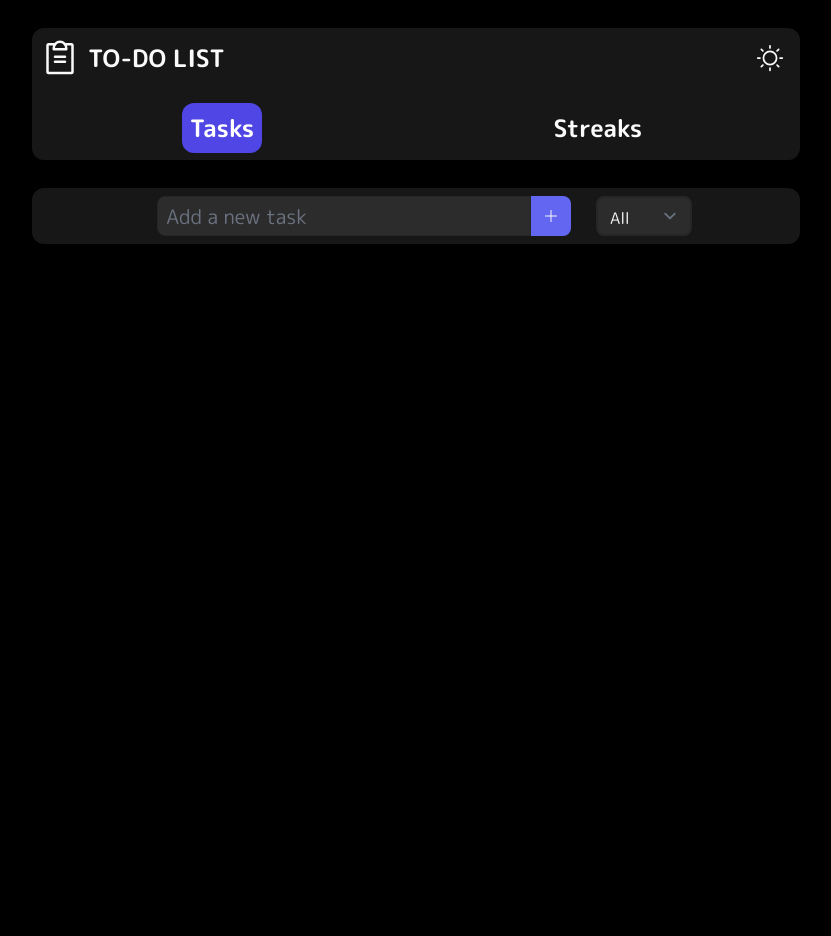
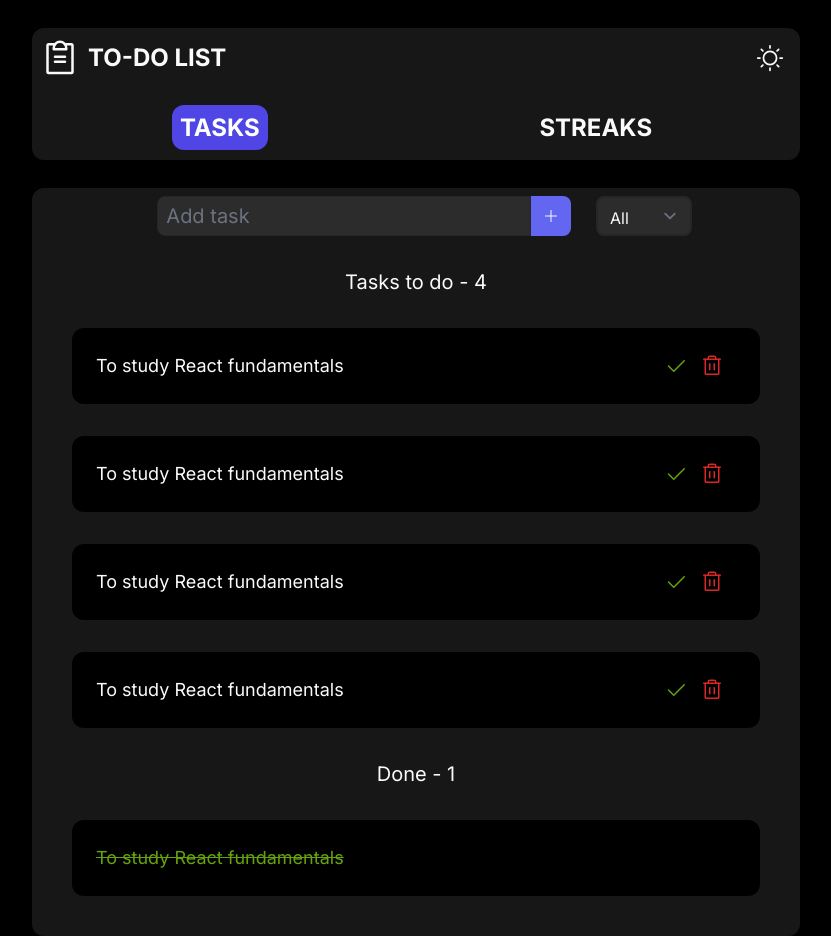
Before and after one commit to GLtegani/todo-list-app, a React (Vite) app: page / in a window 1280 px wide. Shown: the whole page, without its empty margins (224-1055 px from the left). Before the commit the page ends 800 px from the top, so only its background shows below. Built offline with nearby package versions, Linux system fonts and the light colour scheme.

Commit message:
chore: Update select element cursor style

```diff
--- a/index.html
+++ b/index.html
@@ -2,13 +2,10 @@
 <html lang="en">
   <head>
     <meta charset="UTF-8" />
-    <link rel="preconnect" href="https://fonts.googleapis.com">
-    <link rel="preconnect" href="https://fonts.gstatic.com" crossorigin>
     <link rel="icon" type="image/svg+xml" href="/vite.svg" />
     <meta name="viewport" content="width=device-width, initial-scale=1.0" />
     <title>To-do App</title>
     <link rel="stylesheet" href="./src/global.css">
-    <link href="https://fonts.googleapis.com/css2?family=M+PLUS+Rounded+1c:wght@400;700&display=swap" rel="stylesheet">
   </head>
   <body class="dark">
     <div id="root"></div>
--- a/src/components/Header/index.tsx
+++ b/src/components/Header/index.tsx
@@ -42,7 +42,7 @@ export const Header = () => {
                         title='Tasks'
                         className={`text-xl sm:text-2xl ${location.pathname === '/' ? 'bg-cta-active text-white' : 'hover:bg-cta-active hover:text-white '} p-1 sm:p-2 rounded-xl duration-150`}
                      >
-                        Tasks
+                        TASKS
                      </Link>
                   </li>
                   <li>
@@ -51,7 +51,7 @@ export const Header = () => {
                      title='Streaks'
                      className={`text-xl sm:text-2xl ${location.pathname === '/streaks' ? 'bg-cta-active text-white' : 'hover:bg-cta-active hover:text-white'} rounded-xl p-1 sm:p-2 duration-150`}
                   >
-                        Streaks
+                        STREAKS
                      </Link>
                   </li>
                </ul>
--- a/src/global.css
+++ b/src/global.css
@@ -1,7 +1,13 @@
-@import url('https://fonts.googleapis.com/css2?family=Roboto:wght@400;700&display=swap');
+@import url('https://fonts.googleapis.com/css2?family=Inter:wght@100..900&display=swap');
 @tailwind base;
 @tailwind components;
 @tailwind utilities;
+
+@layer base {
+   html {
+     font-family: "Inter", system-ui, sans-serif;
+   }
+ }
 
 .light {
    --background: 245, 245, 245;
--- /dev/null
+++ b/src/pages/Streaks/Day.tsx
@@ -0,0 +1,12 @@
+export const Day = () => {
+   return (
+      <div className="bg-background p-4 sm:p-6 m-4 text-xs sm:text-lg sm:m-8
+         flex items-center gap-4 justify-between rounded-xl"
+      >
+         <p>
+            Completed all tasks!
+         </p>
+         <span>Today</span>
+      </div>
+   )
+}
--- a/src/pages/Streaks/index.tsx
+++ b/src/pages/Streaks/index.tsx
@@ -1,7 +1,21 @@
+import { Select } from "../components/Select"
+import { Day } from "./Day"
+
 export const Streaks = () => {
    return (
       <div className="container-styles">
-         Streaks
+         <header className="flex items-center justify-center gap-5 ml-5">
+            <h2 className='text-base sm:text-xl'>
+               DAYS
+            </h2>
+         <Select
+            locale="streak"
+         />
+         </header>
+
+         <main>
+            <Day />
+         </main>
       </div>
    )
 }
--- /dev/null
+++ b/src/pages/Tasks/Task.tsx
@@ -0,0 +1,30 @@
+import { Trash, Check } from 'phosphor-react'
+
+interface TaskProps {
+   completed: boolean
+}
+
+export const Task = ({completed}:TaskProps) => {
+   return (
+      <div className="bg-background p-4 sm:p-6 m-4 text-xs sm:text-lg sm:m-8
+         flex items-center gap-4 justify-between rounded-xl"
+      >
+         <p className={`${completed ? 'line-through text-lime-600' : ''}`}>
+            To study React fundamentals
+         </p>
+
+         {completed ? (
+            ''
+         ) : (
+            <section className='flex gap-3 mr-3'>
+               <button type='button'>
+                  <Check className='size-4 sm:size-6 text-lime-600 hover:text-lime-700' />
+               </button>
+               <button type='button'>
+                  <Trash className='size-4 sm:size-6 text-red-600 hover:text-red-800' />
+               </button>
+         </section>
+         )}
+      </div>
+   )
+}
--- a/src/pages/Tasks/index.tsx
+++ b/src/pages/Tasks/index.tsx
@@ -1,31 +1,49 @@
 import { Plus } from 'phosphor-react'
+import { Task } from './Task'
+import { Select } from '../components/Select'
 
 export const Tasks = () => {
    return (
       <div className="container-styles">
          <form>
-            <div className='flex items-center sm:flex-row justify-center gap-2'>
+            <header className='flex items-center sm:flex-row justify-center gap-2'>
                <div className='flex w-10/12 max-w-md justify-center'>
                   <input
-                     className='w-10/12 max-w-md p-2 h-9 sm:h-10 rounded-s-lg bg-input-container border-border border-solid sm:text-xl'
+                     className='w-10/12 max-w-md p-2 h-10 rounded-s-lg bg-input-container border-border border-solid sm:text-xl'
                      type="text"
-                     placeholder="Add a new task"
+                     placeholder="Add task"
                   />
                   <button
                      type="submit"
-                     className='bg-cta p-2 sm:p-3 rounded-e-lg h-9 sm:h-10 hover:bg-cta-active'
+                     className='bg-cta p-2 sm:p-3 rounded-e-lg h-10 hover:bg-cta-active'
                   >
                      <Plus />
                   </button>
                </div>
-               <select
-                  className='bg-input-container border-2 border-solid border-border rounded-lg h-9 sm:h-10 cursor-pointer w-12 sm:w-24 '
-               >
-                  <option value="all-tasks">All</option>
-                  <option value="completed-tasks">Finished</option>
-                  <option value="To-do">To-do</option>
-               </select>
-            </div>
+
+               <Select
+                  locale='task'
+               />
+            </header>
+
+            <main>
+               <h2 className='my-8 text-base sm:text-xl text-center'>
+                  Tasks to do - <span>4</span>
+               </h2>
+
+               <Task completed={false} />
+               <Task completed={false} />
+               <Task completed={false} />
+               <Task completed={false} />
+            </main>
+
+            <footer>
+               <h2 className='my-8 text-base sm:text-xl text-center'>
+                  Done - <span>1</span>
+               </h2>
+
+               <Task completed={true}/>
+            </footer>
          </form>
       </div>
    )
--- /dev/null
+++ b/src/pages/components/Select.tsx
@@ -0,0 +1,25 @@
+interface SelectProps {
+   locale: 'task' | 'streak'
+}
+
+export const Select = ({locale}:SelectProps) => {
+   return (
+      <select
+         className='bg-input-container border-2 border-solid border-border
+         rounded-lg h-10 cursor-pointer w-20 sm:w-24'
+      >
+         <option value="all-tasks">All</option>
+         {locale === 'task' ? (
+            <>
+               <option value="done">Done</option>
+               <option value="To-do">Tasks</option>
+            </>
+         ) : (
+            <>
+               <option value="done">Streaks</option>
+               <option value="To-do">Breaks</option>
+            </>
+         )}
+      </select>
+   )
+}
--- a/tailwind.config.js
+++ b/tailwind.config.js
@@ -8,7 +8,7 @@ export default {
   theme: {
     extend: {
       fontFamily: {
-        sans: ['"M PLUS Rounded 1c"', '"sans-serif"']
+        sans: ['"Inter"', '"sans-serif"']
       },
       colors: {
         background: "rgba(var(--background))",
```
